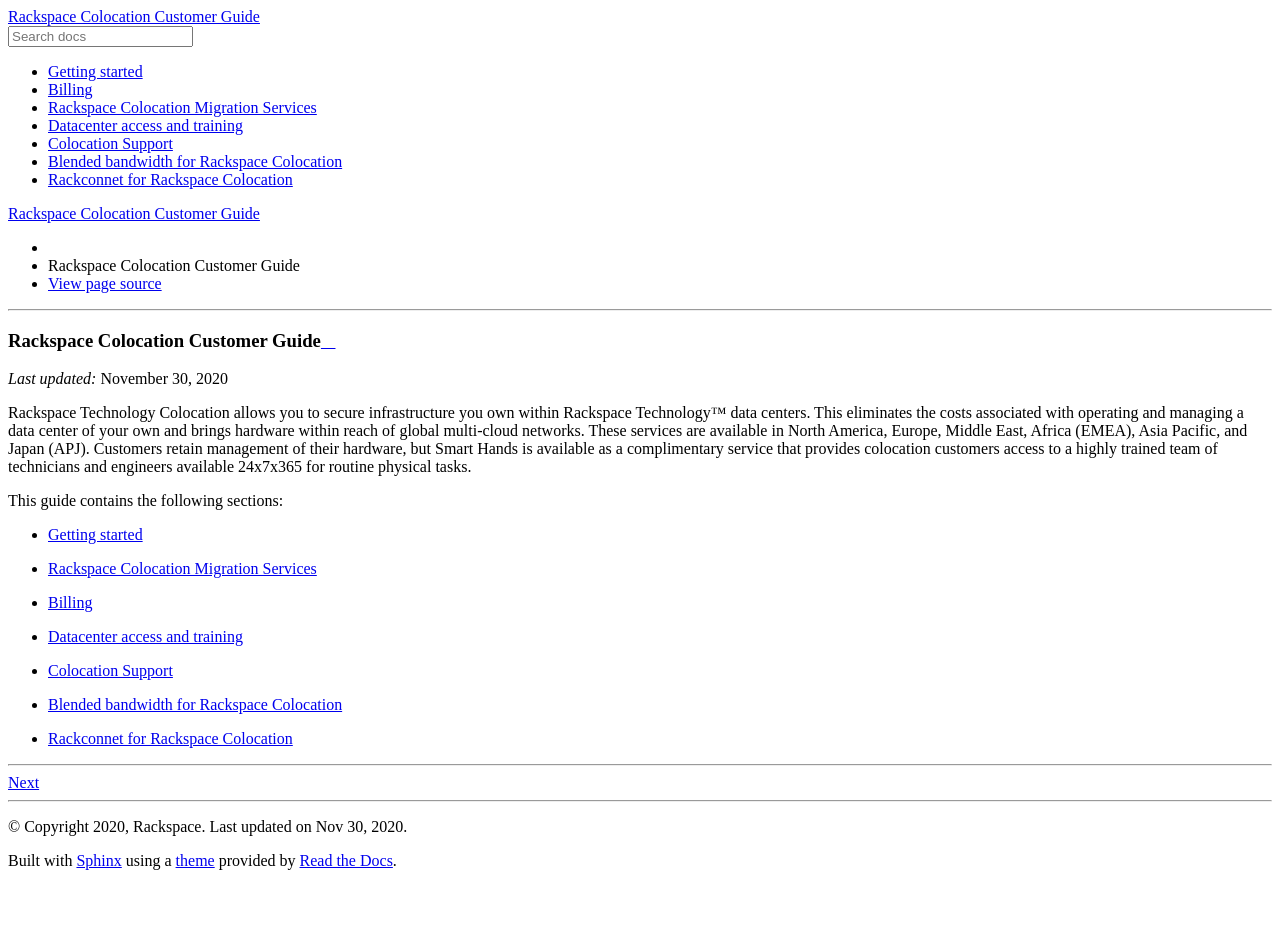
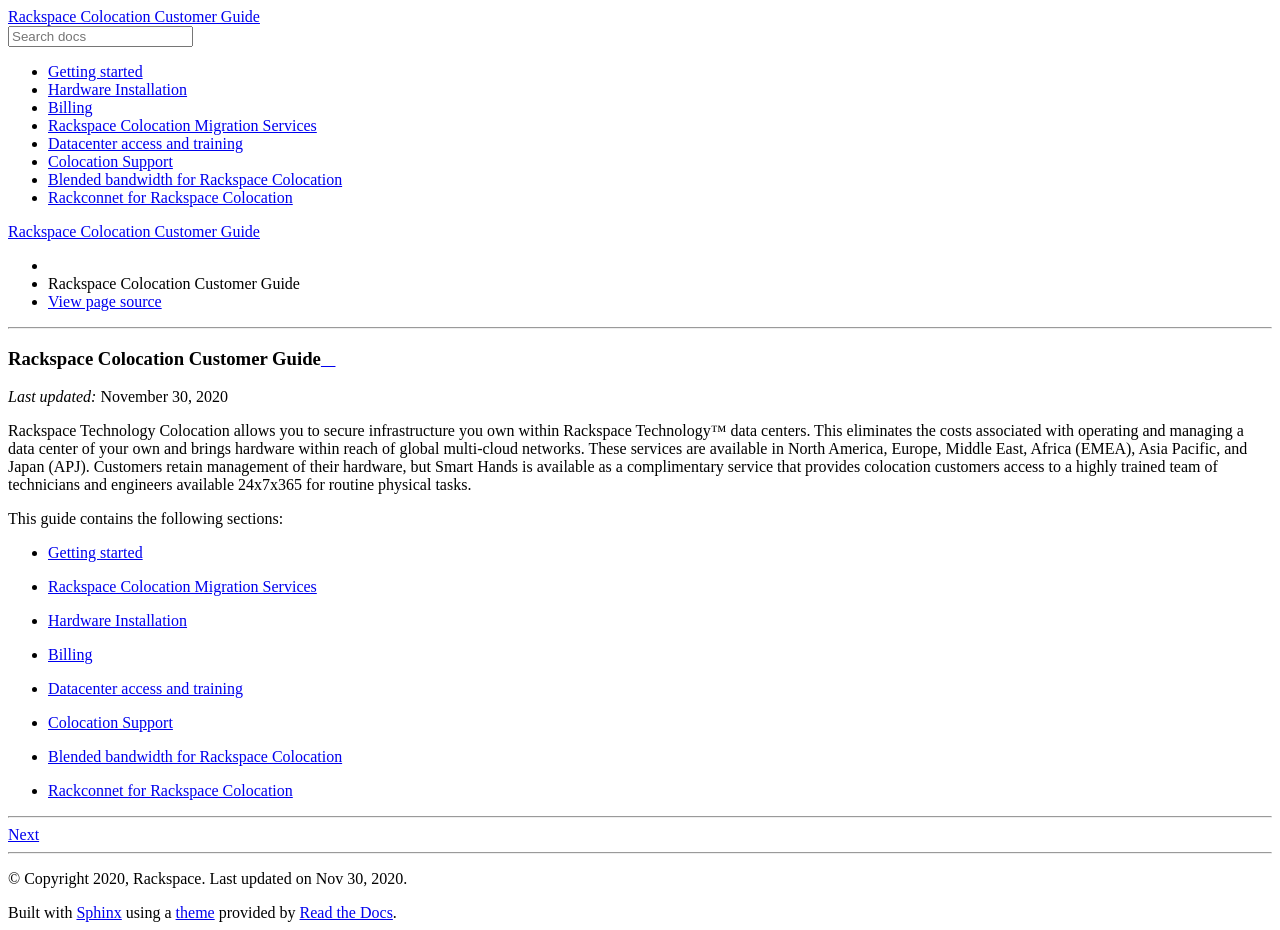
Before and after one commit to rackerlabs/docs-colocation-guide, a Sphinx documentation site: the page built from docs/index.rst, in a window 1280 px wide. Built offline with Sphinx 7.4.7 and the Read the Docs theme 2.0.0, drawn with Linux system fonts in a browser that asks for light colours; pages that are not in the unit, such as notebooks, are missing from menus; before the commit the page ends 900 px from its top, so only the background shows below that.

Commit message:
another folder

```diff
--- a/docs/index.rst
+++ b/docs/index.rst
@@ -20,6 +20,7 @@
 
 - :ref:`getting_started`
 - :ref:`about_migrations`
+- :ref:`hardware_installation`
 - :ref:`billing`
 - :ref:`datacenter_access`
 - :ref:`colocation_support`
@@ -33,6 +34,7 @@
    :hidden:
 
    getting-started/index.rst
+   installation/installation.rst
    billing/billing.rst
    migrations/about-migrations.rst
    datacenters/datacenter-access.rst
--- a/docs/getting-started/installation.rst
+++ b/docs/installation/installation.rst
@@ -1,8 +1,8 @@
-.. _installation:
+.. _hardware_installation:
 
-============
-Installation
-============
+=====================
+Hardware Installation
+=====================
 
 The customer will coordinate deliveries with Rackspace Inventory and be
 responsible for receiving, unpacking, and moving their equipment into the DC
```
